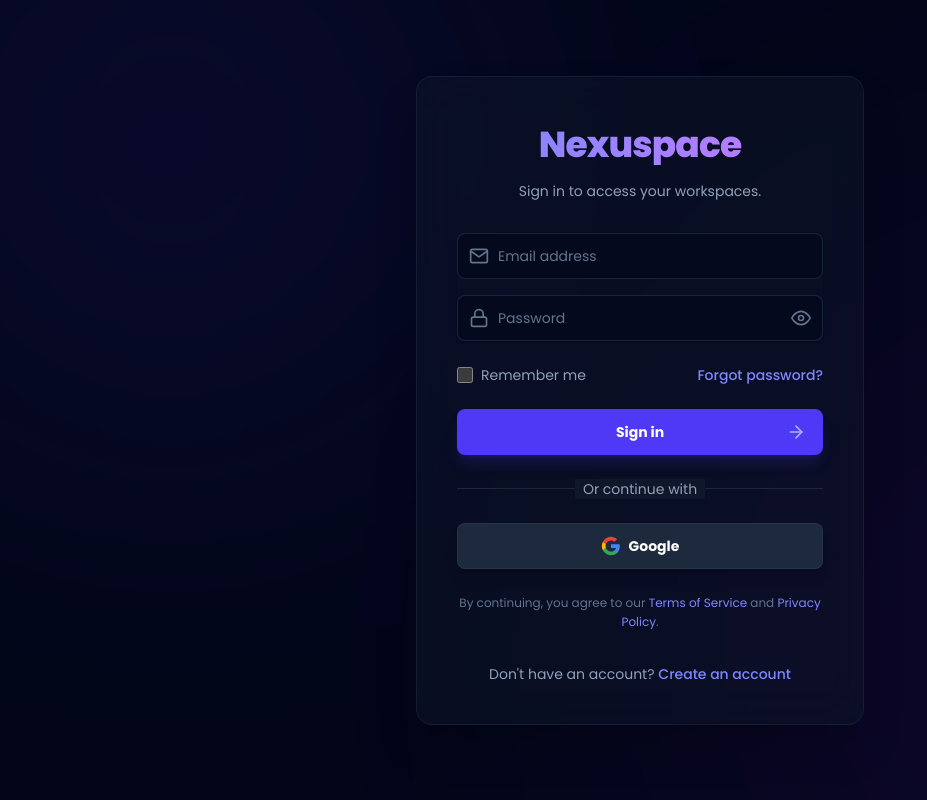
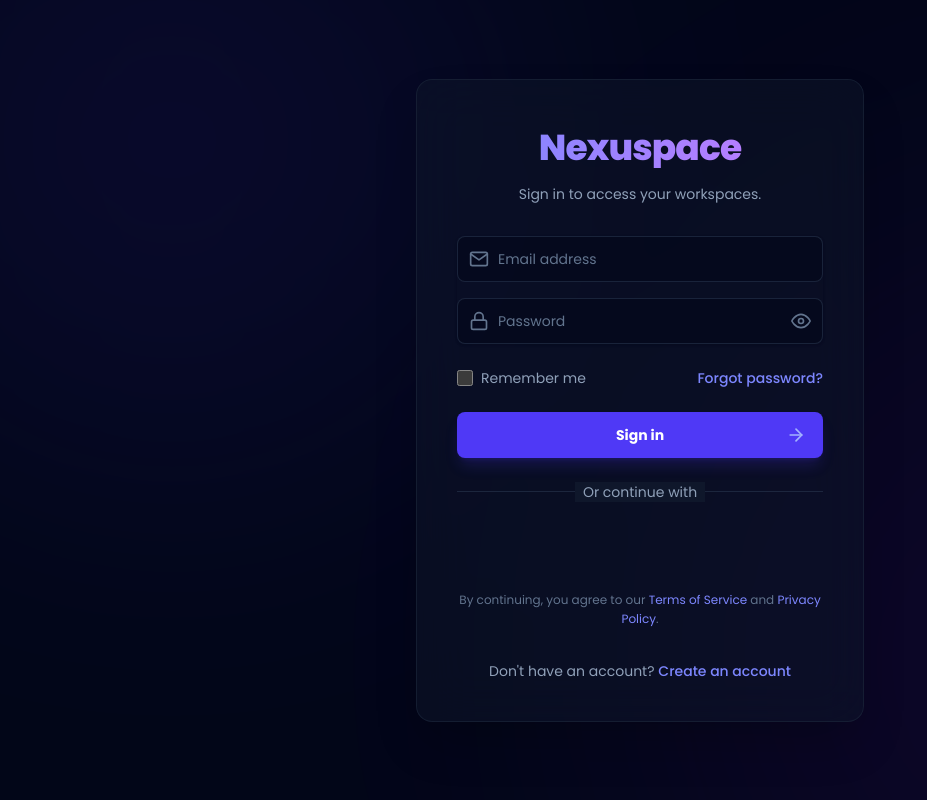
Before and after one commit to hritik2004-cse/Nexuspace, a Next.js app in the folder client/: page /login in a window 1280 px wide. Shown: the whole page, without its empty margins (0-927 px from the left). Built offline with nearby package versions, Linux system fonts and the light colour scheme; no server answers.

Commit message:
fix: switch to official GoogleLogin component to resolve COOP issues

```diff
--- a/client/src/app/login/page.jsx
+++ b/client/src/app/login/page.jsx
@@ -8,6 +8,7 @@ import { useGoogleLogin } from "@react-oauth/google";
 import { motion, AnimatePresence } from "framer-motion";
 import api from "@/services/api";
 import { toast } from "react-toastify";
+import { GoogleLogin } from "@react-oauth/google";
 
 export default function LoginPage() {
   const { login, loginWithGoogle } = useAuth();
@@ -50,11 +51,11 @@ export default function LoginPage() {
     return () => clearInterval(interval);
   }, [resendTimer]);
 
-  const handleGoogleSuccess = async (tokenResponse) => {
+  const handleGoogleSuccess = async (credentialResponse) => {
     setLoading(true);
     setError("");
     try {
-      await loginWithGoogle({ credential: tokenResponse.access_token });
+      await loginWithGoogle(credentialResponse);
     } catch (err) {
       toast.error(err.message);
     } finally {
@@ -268,20 +269,23 @@ export default function LoginPage() {
             </div>
           </div>
 
-          <div>
-            <button
-              type="button"
-              onClick={() => loginWithGoogleFlow()}
-              className="group relative w-full flex justify-center py-3 px-4 border border-slate-700/50 text-sm font-bold rounded-lg text-white bg-slate-800 hover:bg-slate-700 focus:outline-none focus:ring-2 focus:ring-offset-2 focus:ring-slate-500 focus:ring-offset-slate-900 transition-all cursor-pointer shadow-lg"
-            >
-              <svg className="w-5 h-5 mr-2" viewBox="0 0 24 24">
-                <path d="M22.56 12.25c0-.78-.07-1.53-.2-2.25H12v4.26h5.92c-.26 1.37-1.04 2.53-2.21 3.31v2.77h3.57c2.08-1.92 3.28-4.74 3.28-8.09z" fill="#4285F4"/>
-                <path d="M12 23c2.97 0 5.46-.98 7.28-2.66l-3.57-2.77c-.98.66-2.23 1.06-3.71 1.06-2.86 0-5.29-1.93-6.16-4.53H2.18v2.84C3.99 20.53 7.7 23 12 23z" fill="#34A853"/>
-                <path d="M5.84 14.09c-.22-.66-.35-1.36-.35-2.09s.13-1.43.35-2.09V7.07H2.18C1.43 8.55 1 10.22 1 12s.43 3.45 1.18 4.93l2.85-2.22.81-.62z" fill="#FBBC05"/>
-                <path d="M12 5.38c1.62 0 3.06.56 4.21 1.64l3.15-3.15C17.45 2.09 14.97 1 12 1 7.7 1 3.99 3.47 2.18 7.07l3.66 2.84c.87-2.6 3.3-4.53 6.16-4.53z" fill="#EA4335"/>
-              </svg>
-              Google
-            </button>
+          <div className="flex justify-center">
+            <div className="w-full">
+              {/* Using official GoogleLogin component to resolve COOP/POPUP issues in production */}
+              <div className="w-full flex justify-center [&>div]:!w-full [&>div>div]:!w-full [&>div>div>iframe]:!w-full">
+                <GoogleLogin
+                  onSuccess={handleGoogleSuccess}
+                  onError={() => {
+                    setError("Google Login failed. Please try again.");
+                    toast.error("Google Login failed.");
+                  }}
+                  theme="filled_black"
+                  shape="pill"
+                  width="100%"
+                  useOneTap
+                />
+              </div>
+            </div>
           </div>
 
           <p className="text-center text-xs text-slate-500 mt-3 leading-relaxed">
```
